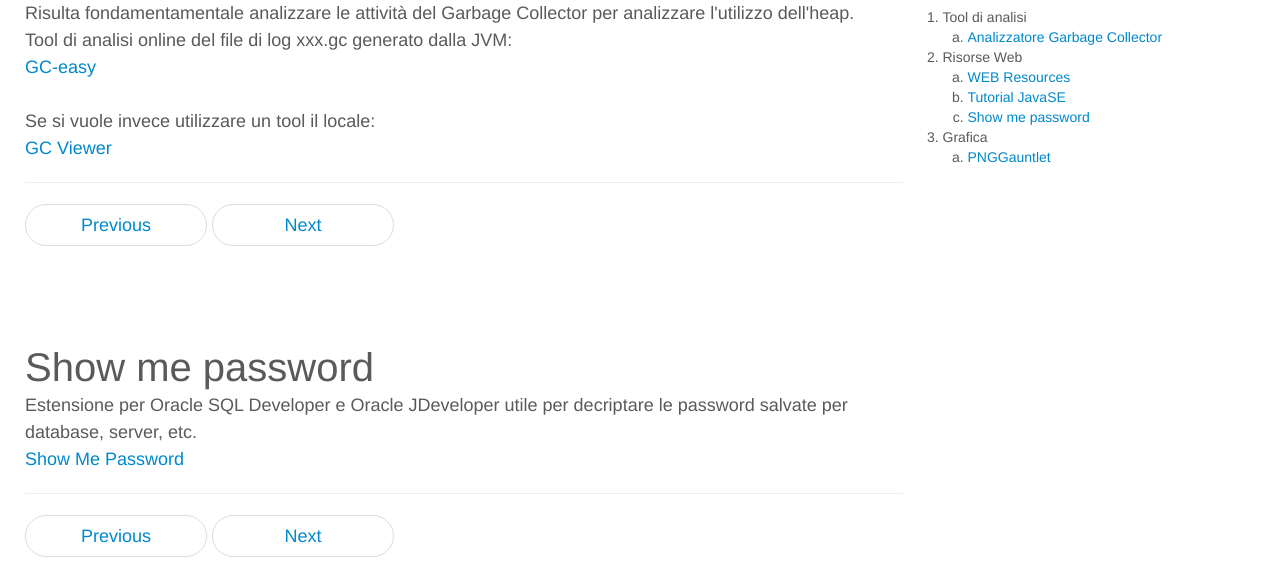
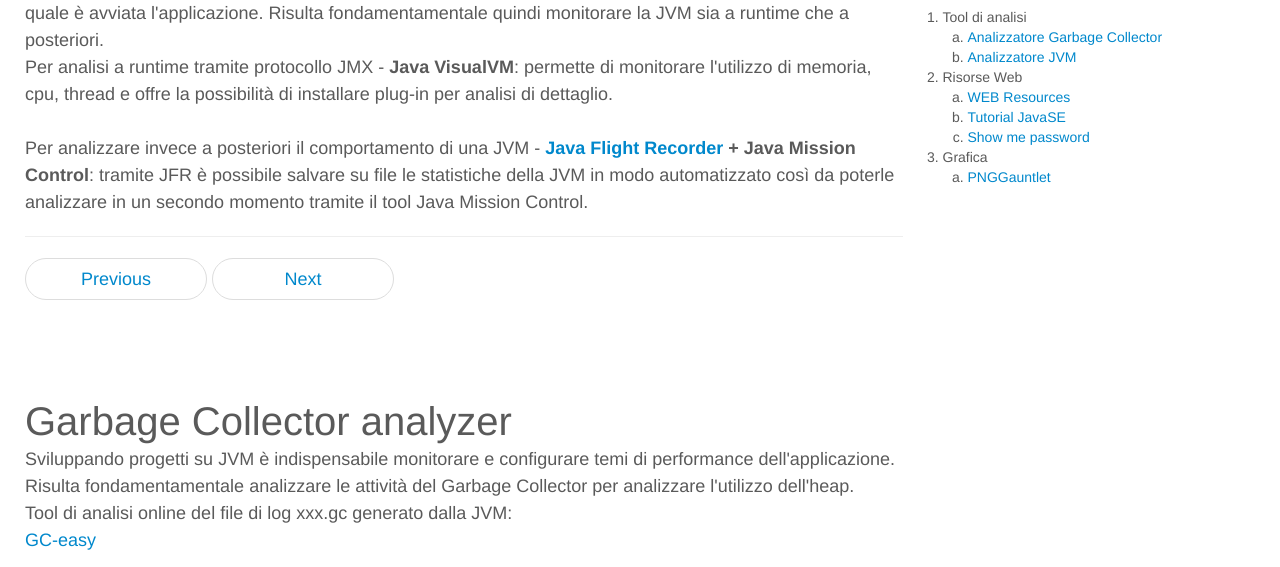
Before and after one commit to SimoneCas/personalwebsite, a plain HTML site: page utilities.html in a window 1280 px wide. Shown: the part 533-1100 px from the top of the page. Drawn offline with nearby package versions, Linux system fonts and the light colour scheme.

Commit message:
jvm analyzer

```diff
--- a/utilities.html
+++ b/utilities.html
@@ -126,6 +126,26 @@
       <div class="row" style="width:100%">
 		<div class="col-sm-8 blog-main" style="width:75%; float:left">
 
+		<!-- blog JVM Monitoring -->
+          <div class="blog-post">
+          	<h2 class="blog-post-title"><a name="JVMMonitoring" class="anchorArticle">   </a></h2>
+            <br><br><br>
+            <h2 class="blog-post-title">JVM Monitoring</h2>
+
+            <p>
+            	Sviluppando progetti su JVM è indispensabile monitorare e configurare temi di performance della JVM sulla quale è avviata l'applicazione.
+            	Risulta fondamentamentale quindi monitorare la JVM sia a runtime che a posteriori.<br>
+            	Per analisi a runtime tramite protocollo JMX - <b>Java VisualVM</b>: permette di monitorare l'utilizzo di memoria, cpu, thread e offre la possibilità di installare plug-in per analisi di dettaglio.
+            	<br><br>
+            	Per analizzare invece a posteriori il comportamento di una JVM - <b><a href="https://docs.oracle.com/javacomponents/jmc-5-4/jfr-runtime-guide/about.htm#JFRUH170">Java Flight Recorder</a> + Java Mission Control</b>: tramite JFR è possibile salvare su file le statistiche della JVM in modo automatizzato così da poterle analizzare in un secondo momento tramite il tool Java Mission Control.<br>
+            </p>
+			<hr>
+          <ul class="pager">
+            <li><a href="#">Previous</a></li>
+            <li><a href="#easyGC">Next</a></li>
+          </ul>
+		</div><!-- end blog javase tutorial -->
+
 		<!-- blog EasyGC -->
           <div class="blog-post">
           	<h2 class="blog-post-title"><a name="easyGC" class="anchorArticle">   </a></h2>
@@ -143,10 +163,10 @@
             </p>
 			<hr>
           <ul class="pager">
-            <li><a href="#">Previous</a></li>
+            <li><a href="#JVMMonitoring">Previous</a></li>
             <li><a href="#showMePassword">Next</a></li>
           </ul>
-		</div><!-- end blog javase tutorial -->
+		</div><!-- end blog EasyGC -->
 
 		<!-- blog Show me password -->
           <div class="blog-post">
@@ -358,6 +378,7 @@
               <li>Tool di analisi
               	<ol class="list-unstyled" type="a">
               		<li><a href="#easyGC">Analizzatore Garbage Collector</a></li>
+              		<li><a href="#JVMMonitoring">Analizzatore JVM</a></li>
               	</ol>
               </li>
               <li>Risorse Web
```
